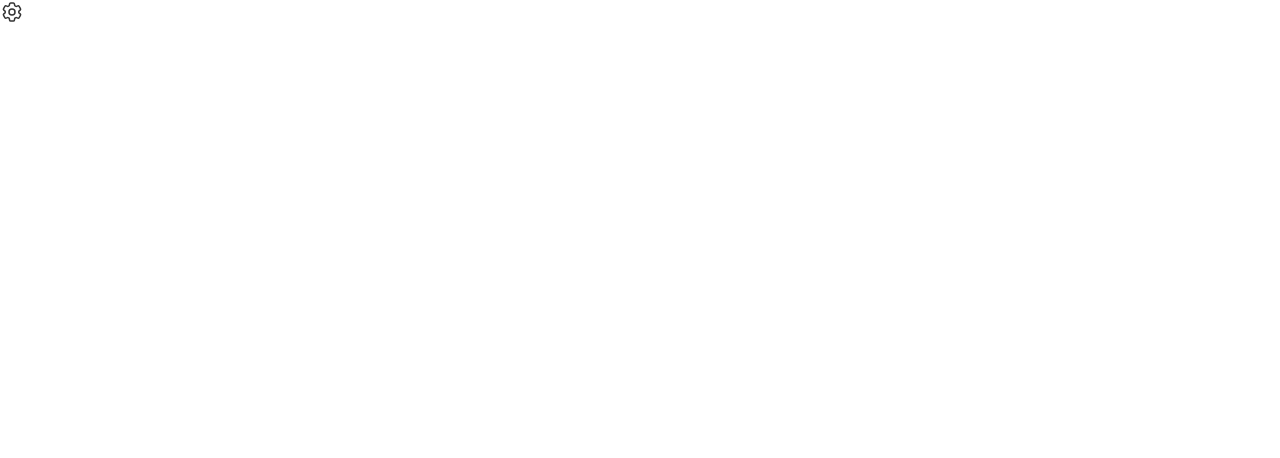
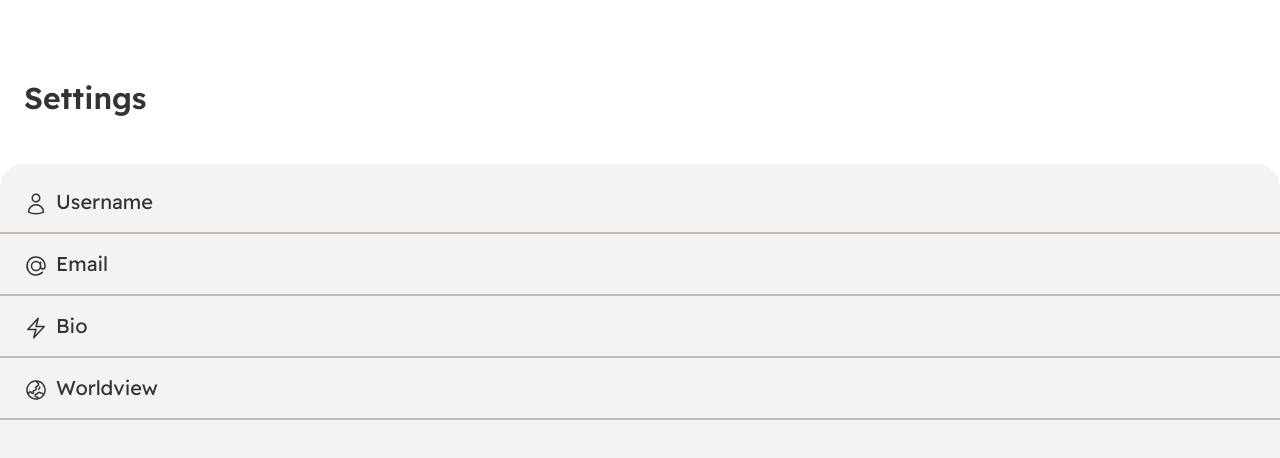
Before and after one commit to SamuelShally/ekko, a React (Create React App) app in the folder frontend/: page /settings in a window 1280 px wide. Shown: the top 458 px of the page. Built offline with nearby package versions, Linux system fonts and the light colour scheme.

Commit message:
settings basic  style + layout

```diff
--- a/frontend/src/components/Settings.jsx
+++ b/frontend/src/components/Settings.jsx
@@ -3,11 +3,58 @@ import { Link } from 'react-router-dom';
 const Settings = () => {
     return (
         <div>
-            <svg xmlns="http://www.w3.org/2000/svg" fill="none" viewBox="0 0 24 24" strokeWidth={1.5} stroke="currentColor" className="w-6 h-6">
-                <path strokeLinecap="round" strokeLinejoin="round" d="M9.594 3.94c.09-.542.56-.94 1.11-.94h2.593c.55 0 1.02.398 1.11.94l.213 1.281c.063.374.313.686.645.87.074.04.147.083.22.127.324.196.72.257 1.075.124l1.217-.456a1.125 1.125 0 011.37.49l1.296 2.247a1.125 1.125 0 01-.26 1.431l-1.003.827c-.293.24-.438.613-.431.992a6.759 6.759 0 010 .255c-.007.378.138.75.43.99l1.005.828c.424.35.534.954.26 1.43l-1.298 2.247a1.125 1.125 0 01-1.369.491l-1.217-.456c-.355-.133-.75-.072-1.076.124a6.57 6.57 0 01-.22.128c-.331.183-.581.495-.644.869l-.213 1.28c-.09.543-.56.941-1.11.941h-2.594c-.55 0-1.02-.398-1.11-.94l-.213-1.281c-.062-.374-.312-.686-.644-.87a6.52 6.52 0 01-.22-.127c-.325-.196-.72-.257-1.076-.124l-1.217.456a1.125 1.125 0 01-1.369-.49l-1.297-2.247a1.125 1.125 0 01.26-1.431l1.004-.827c.292-.24.437-.613.43-.992a6.932 6.932 0 010-.255c.007-.378-.138-.75-.43-.99l-1.004-.828a1.125 1.125 0 01-.26-1.43l1.297-2.247a1.125 1.125 0 011.37-.491l1.216.456c.356.133.751.072 1.076-.124.072-.044.146-.087.22-.128.332-.183.582-.495.644-.869l.214-1.281z" />
-                <path strokeLinecap="round" strokeLinejoin="round" d="M15 12a3 3 0 11-6 0 3 3 0 016 0z" />
-            </svg>
 
+            <div className='pl-6 pb-6 pt-20'>
+                <p1 className="font-bold text-3xl">Settings</p1>
+            </div>
+
+            <div className="bg-neutral h-screen rounded-tl-3xl rounded-tr-3xl">
+                <div className="grid grid-rows-3 gap-y-0 mt-6 pt-2 text-xl"> {/* create grid */}
+                    <div className='flex w-full px-6 py-4 border-solid border-b-2 border-primary border-opacity-25'>
+                        <div className='mr-2 pt-1'>
+                            <svg xmlns="http://www.w3.org/2000/svg" fill="none" viewBox="0 0 24 24" strokeWidth={1.5} stroke="currentColor" className="w-6 h-6">
+                                <path strokeLinecap="round" strokeLinejoin="round" d="M15.75 6a3.75 3.75 0 11-7.5 0 3.75 3.75 0 017.5 0zM4.501 20.118a7.5 7.5 0 0114.998 0A17.933 17.933 0 0112 21.75c-2.676 0-5.216-.584-7.499-1.632z" />
+                            </svg>
+                        </div>
+                        <div className="">
+                            <p3>Username</p3>
+                        </div>
+                    </div>
+
+                    <div className='flex w-full px-6 py-4 border-solid border-b-2 border-primary border-opacity-25'>
+                        <div className='mr-2 pt-1'>
+                            <svg xmlns="http://www.w3.org/2000/svg" fill="none" viewBox="0 0 24 24" stroke-width="1.5" stroke="currentColor" class="w-6 h-6">
+                                <path stroke-linecap="round" d="M16.5 12a4.5 4.5 0 11-9 0 4.5 4.5 0 019 0zm0 0c0 1.657 1.007 3 2.25 3S21 13.657 21 12a9 9 0 10-2.636 6.364M16.5 12V8.25" />
+                            </svg>
+                        </div>
+                        <div className="">
+                            <p3>Email</p3>
+                        </div>
+                    </div>
+
+                    <div className='flex w-full px-6 py-4 border-solid border-b-2 border-primary border-opacity-25'>
+                        <div className='mr-2 pt-1'>
+                            <svg xmlns="http://www.w3.org/2000/svg" fill="none" viewBox="0 0 24 24" strokeWidth={1.5} stroke="currentColor" className="w-6 h-6">
+                                <path strokeLinecap="round" strokeLinejoin="round" d="M3.75 13.5l10.5-11.25L12 10.5h8.25L9.75 21.75 12 13.5H3.75z" />
+                            </svg>
+                        </div>
+                        <div className="">
+                            <p3>Bio</p3>
+                        </div>
+                    </div>
+
+                    <div className='flex w-full px-6 py-4 border-solid border-b-2 border-primary border-opacity-25'>
+                        <div className='mr-2 pt-1'>
+                            <svg xmlns="http://www.w3.org/2000/svg" fill="none" viewBox="0 0 24 24" stroke-width="1.5" stroke="currentColor" class="w-6 h-6">
+                                <path stroke-linecap="round" stroke-linejoin="round" d="M12.75 3.03v.568c0 .334.148.65.405.864l1.068.89c.442.369.535 1.01.216 1.49l-.51.766a2.25 2.25 0 01-1.161.886l-.143.048a1.107 1.107 0 00-.57 1.664c.369.555.169 1.307-.427 1.605L9 13.125l.423 1.059a.956.956 0 01-1.652.928l-.679-.906a1.125 1.125 0 00-1.906.172L4.5 15.75l-.612.153M12.75 3.031a9 9 0 00-8.862 12.872M12.75 3.031a9 9 0 016.69 14.036m0 0l-.177-.529A2.25 2.25 0 0017.128 15H16.5l-.324-.324a1.453 1.453 0 00-2.328.377l-.036.073a1.586 1.586 0 01-.982.816l-.99.282c-.55.157-.894.702-.8 1.267l.073.438c.08.474.49.821.97.821.846 0 1.598.542 1.865 1.345l.215.643m5.276-3.67a9.012 9.012 0 01-5.276 3.67m0 0a9 9 0 01-10.275-4.835M15.75 9c0 .896-.393 1.7-1.016 2.25" />
+                            </svg>
+                        </div>
+                        <div className="">
+                            <p3>Worldview</p3>
+                        </div>
+                    </div>
+                </div> {/* end of grid */}
+            </div>
         </div>
     )
 }
```
